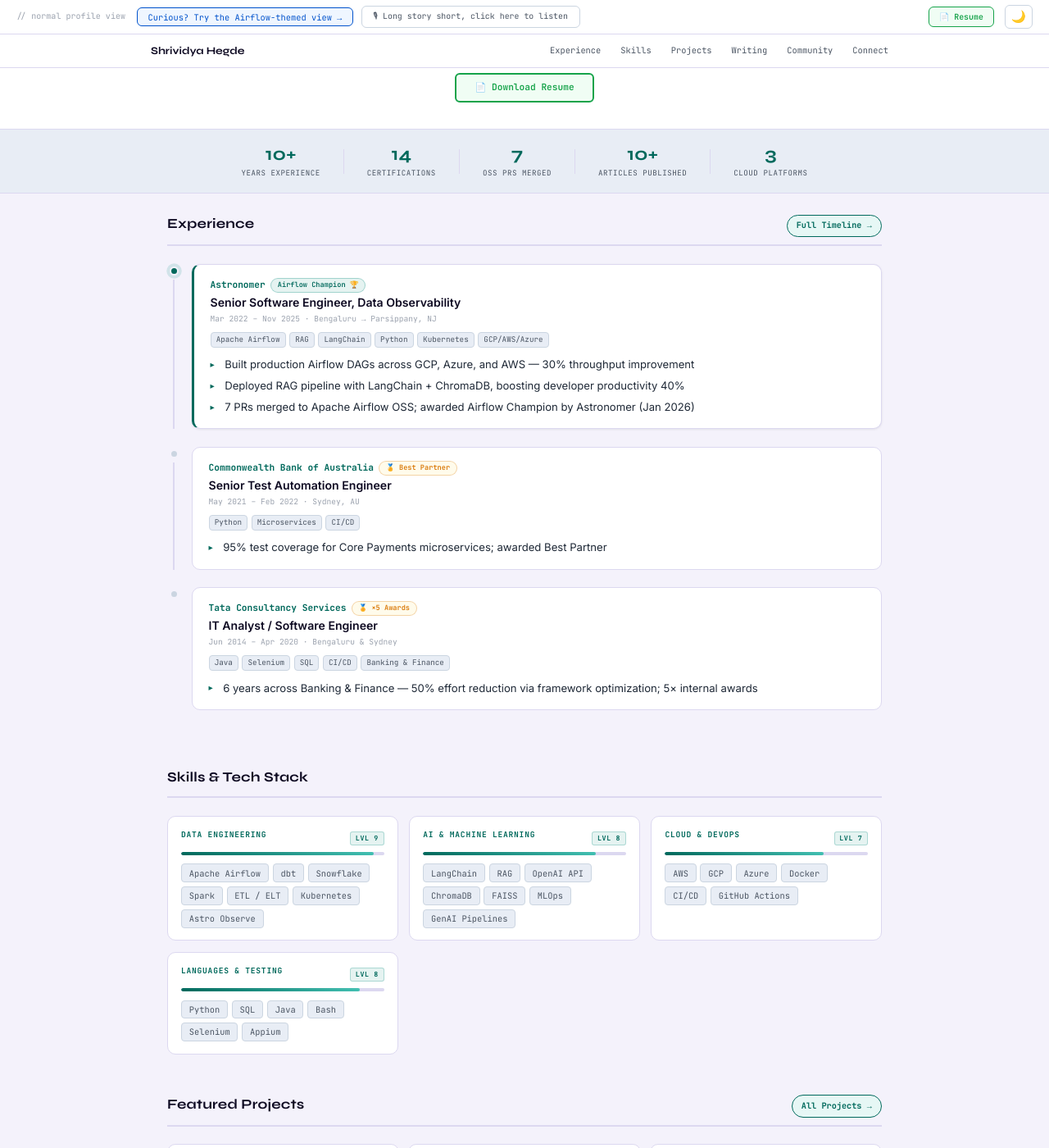
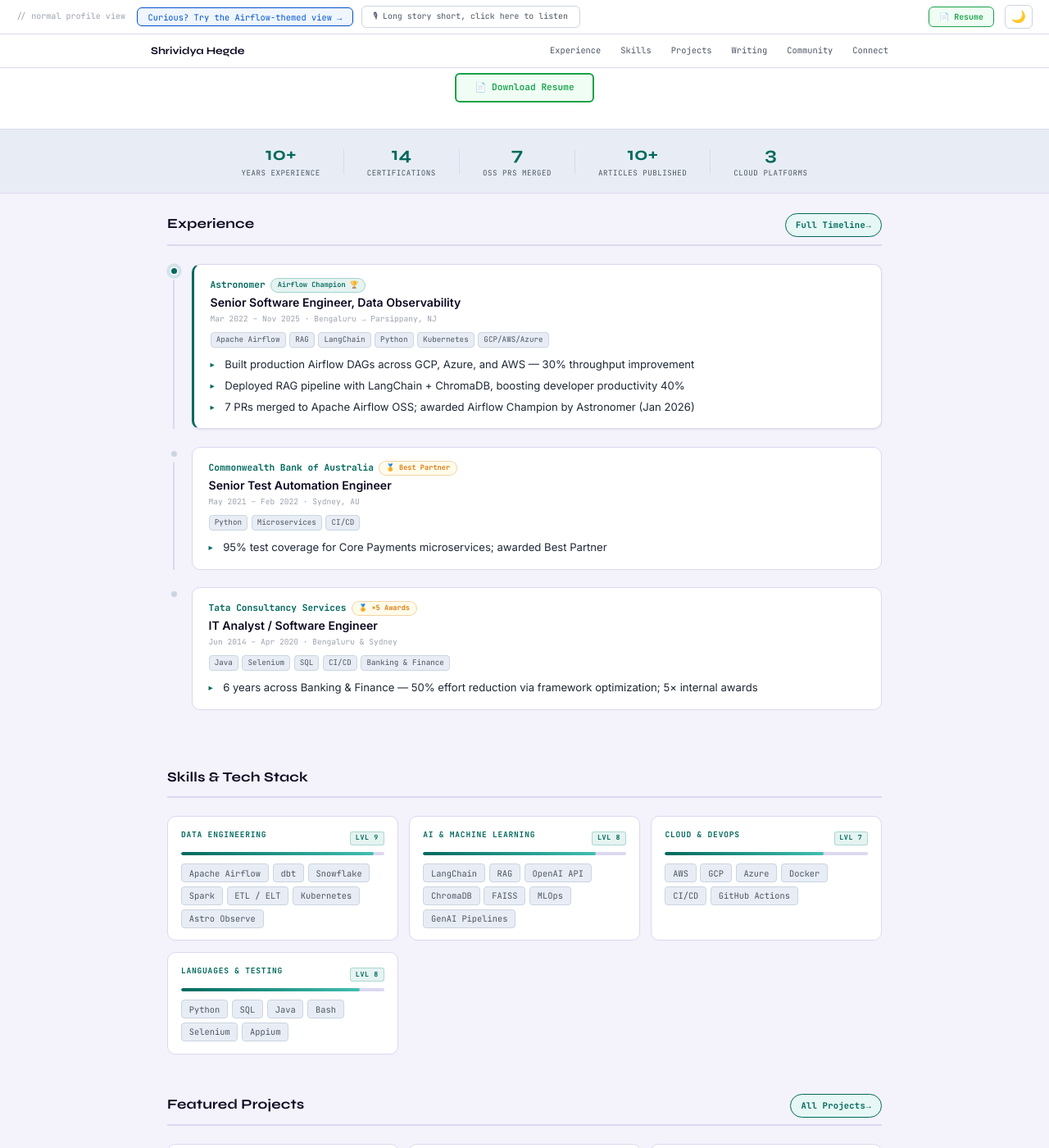
Before and after one commit to Shrividya/shrividya.github.io, a Jekyll site: the page built from index.html, in a window 1280 px wide and 1400 px high, scrolled down 469 px. Shown: the whole window at 82% size. Built offline with Jekyll 4.4.1, drawn with Linux system fonts in a browser that asks for light colours; some of the changed text lies outside the part shown.

Commit message:
Enhance CTA button styling with improved animations
Improved call-to-action button design with better typography (font size, weight, letter-spacing), padding adjustments, and enhanced hover effects. Added box-shadow glow animation and separated arrow animation by wrapping it in a span element for independent transform effects.

```diff
--- a/assets/css/style.css
+++ b/assets/css/style.css
@@ -1289,19 +1289,29 @@
 }
 .n-section-cta {
   font-family: var(--mono);
-  font-size: 0.64rem;
-  font-weight: 700;
+  font-size: 0.66rem;
+  font-weight: 800;
+  letter-spacing: 0.02em;
   color: var(--accent-n);
   background: var(--accent-n-bg);
   border: 1px solid var(--accent-n);
   border-radius: 20px;
-  padding: 0.3rem 0.7rem;
+  padding: 0.32rem 0.75rem;
   text-decoration: none;
   white-space: nowrap;
   flex-shrink: 0;
-  transition: opacity 0.15s, transform 0.15s;
-}
-.n-section-cta:hover { opacity: 0.8; transform: translateX(2px); }
+  display: inline-flex;
+  align-items: center;
+  gap: 0.05em;
+  box-shadow: 0 0 0 0 var(--accent-n);
+  transition: box-shadow 0.2s, transform 0.2s, background 0.2s;
+}
+.n-section-cta span { display: inline-block; transition: transform 0.2s; }
+.n-section-cta:hover {
+  transform: translateX(3px);
+  box-shadow: 0 2px 12px -2px var(--accent-n);
+}
+.n-section-cta:hover span { transform: translateX(3px); }
 .n-section-footer { display: flex; gap: 0.6rem; flex-wrap: wrap; margin-top: 1rem; }
 
 /* ══════════════════════════════════════
--- a/index.html
+++ b/index.html
@@ -370,7 +370,7 @@
     <section class="n-section" id="ns-experience">
       <div class="n-section-hd">
         <h2 class="n-section-title">Experience</h2>
-        <a class="n-section-cta" href="/experience/">Full Timeline →</a>
+        <a class="n-section-cta" href="/experience/">Full Timeline <span>→</span></a>
       </div>
       <div class="n-exp-list">
         <div class="n-exp-card n-exp-pinned n-reveal n-stagger-1">
@@ -447,7 +447,7 @@
     <section class="n-section" id="ns-projects">
       <div class="n-section-hd">
         <h2 class="n-section-title">Featured Projects</h2>
-        <a class="n-section-cta" href="/projects/">All Projects →</a>
+        <a class="n-section-cta" href="/projects/">All Projects <span>→</span></a>
       </div>
       <div class="n-proj-grid">
         {% for project in site.data.projects limit:3 %}
@@ -466,7 +466,7 @@
     <section class="n-section" id="ns-writing">
       <div class="n-section-hd">
         <h2 class="n-section-title">Technical Writing</h2>
-        <a class="n-section-cta" href="/writing/">All Articles →</a>
+        <a class="n-section-cta" href="/writing/">All Articles <span>→</span></a>
       </div>
       <div class="n-art-grid">
         {% for article in site.data.articles limit:4 %}
@@ -488,7 +488,7 @@
     <section class="n-section" id="ns-community">
       <div class="n-section-hd">
         <h2 class="n-section-title">Community & Open Source</h2>
-        <a class="n-section-cta" href="/community/">More →</a>
+        <a class="n-section-cta" href="/community/">More <span>→</span></a>
       </div>
       <div class="n-comm-grid">
         <div class="n-comm-card n-comm-feat n-reveal n-stagger-1">
@@ -539,7 +539,7 @@
     <section class="n-section" id="ns-connect">
       <div class="n-section-hd">
         <h2 class="n-section-title">Connect</h2>
-        <a class="n-section-cta" href="/connect/">Book a Meeting →</a>
+        <a class="n-section-cta" href="/connect/">Book a Meeting <span>→</span></a>
       </div>
       <div class="n-open-tags">
         <span class="otag ot-green">💼 Hiring — Open</span>
```
